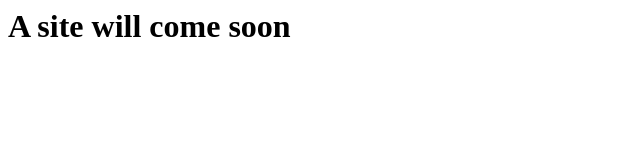
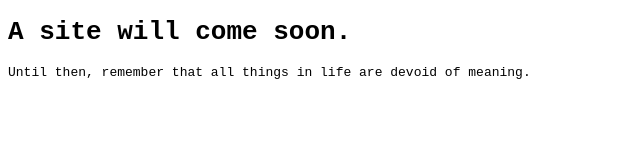
Before and after one commit to veronicahead/detcoffee, a plain HTML site: page index.html in a window 1280 px wide. Shown: the whole page, without its empty margins (0-640 px from the left). Drawn offline with Linux system fonts and the light colour scheme.

Commit message:
holder txt and added css

```diff
--- a/index.html
+++ b/index.html
@@ -1,5 +1,12 @@
-<head>
-</head>
-<body>
-  <h1>A site will come soon</h1>
-</body>
+<!doctype html>
+<html lang="en">
+  <head>
+    <meta charset="utf-8">
+    <title>Detroit Coffee Club</title>
+    <link rel="stylesheet" type = "text/css" href="style.css">
+  </head>
+  <body>
+    <h1>A site will come soon.</h1>
+    <p>Until then, remember that all things in life are devoid of meaning.</p>
+  </body>
+</html>
--- /dev/null
+++ b/style.css
@@ -0,0 +1,4 @@
+/** my css sheet **/
+h1, h2, h3, h4, h4, p {
+  font-family: monospace;
+}
```
